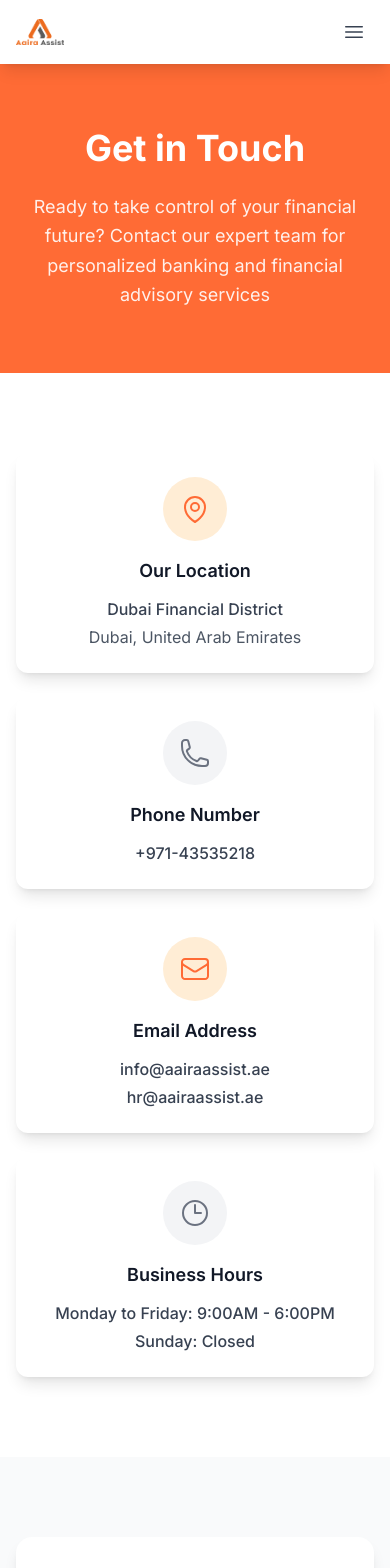
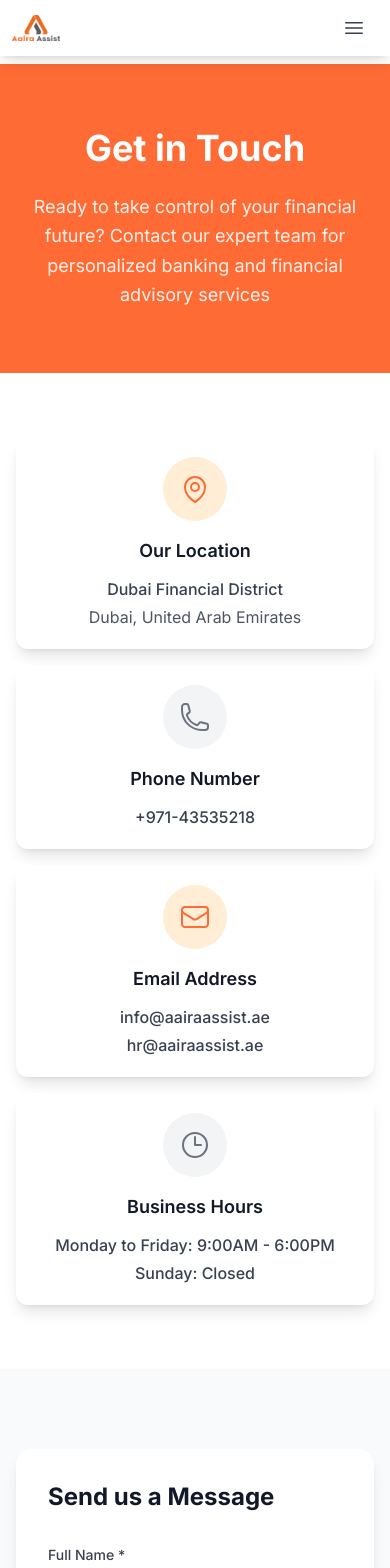
Before and after one commit to Sandanitin/AairaAssist, a React (Vite) app: page /contact in a window 390 px wide. Shown: the top 1568 px of the page. Built offline with nearby package versions, Linux system fonts and the light colour scheme.

Commit message:
feat(responsive): refine header tap targets, footer spacing, and contact cards for mobile

```diff
--- a/src/components/Contact.jsx
+++ b/src/components/Contact.jsx
@@ -80,11 +80,11 @@ const Contact = () => {
       </section>
 
        {/* Contact Information Section */}
-       <section className="py-20 bg-white">
+       <section className="py-16 md:py-20 bg-white">
          <div className="max-w-7xl mx-auto px-4 sm:px-6 lg:px-8">
-           <div className="grid grid-cols-1 md:grid-cols-2 lg:grid-cols-4 gap-6">
+           <div className="grid grid-cols-1 md:grid-cols-2 lg:grid-cols-4 gap-4 md:gap-6">
              {/* Our Location */}
-             <div className="bg-white rounded-xl shadow-lg p-6 text-center hover:shadow-xl transition-shadow duration-300">
+             <div className="bg-white rounded-xl shadow-lg p-5 md:p-6 text-center hover:shadow-xl transition-shadow duration-300">
                <div className="w-16 h-16 bg-primary-100 rounded-full flex items-center justify-center mx-auto mb-4">
                  <MapPinIcon className="w-8 h-8 text-primary-500" />
                </div>
@@ -96,7 +96,7 @@ const Contact = () => {
              </div>
 
              {/* Phone Number */}
-             <div className="bg-white rounded-xl shadow-lg p-6 text-center hover:shadow-xl transition-shadow duration-300">
+             <div className="bg-white rounded-xl shadow-lg p-5 md:p-6 text-center hover:shadow-xl transition-shadow duration-300">
                <div className="w-16 h-16 bg-secondary-100 rounded-full flex items-center justify-center mx-auto mb-4">
                  <PhoneIcon className="w-8 h-8 text-secondary-500" />
                </div>
@@ -105,7 +105,7 @@ const Contact = () => {
              </div>
 
              {/* Email Address */}
-             <div className="bg-white rounded-xl shadow-lg p-6 text-center hover:shadow-xl transition-shadow duration-300">
+             <div className="bg-white rounded-xl shadow-lg p-5 md:p-6 text-center hover:shadow-xl transition-shadow duration-300">
                <div className="w-16 h-16 bg-primary-100 rounded-full flex items-center justify-center mx-auto mb-4">
                  <EnvelopeIcon className="w-8 h-8 text-primary-500" />
                </div>
@@ -117,7 +117,7 @@ const Contact = () => {
              </div>
 
              {/* Business Hours */}
-             <div className="bg-white rounded-xl shadow-lg p-6 text-center hover:shadow-xl transition-shadow duration-300">
+             <div className="bg-white rounded-xl shadow-lg p-5 md:p-6 text-center hover:shadow-xl transition-shadow duration-300">
                <div className="w-16 h-16 bg-secondary-100 rounded-full flex items-center justify-center mx-auto mb-4">
                  <ClockIcon className="w-8 h-8 text-secondary-500" />
                </div>
--- a/src/components/Footer.jsx
+++ b/src/components/Footer.jsx
@@ -18,8 +18,8 @@ const Footer = () => {
 
   return (
     <footer className="bg-gray-900 text-white">
-      <div className="max-w-7xl mx-auto px-4 sm:px-6 lg:px-8 py-12">
-        <div className="grid grid-cols-1 md:grid-cols-3 gap-8">
+      <div className="max-w-7xl mx-auto px-4 sm:px-6 lg:px-8 py-10 sm:py-12">
+        <div className="grid grid-cols-1 md:grid-cols-3 gap-6 md:gap-8">
           {/* Company Info */}
           <div>
             <div className="mb-6">
@@ -29,7 +29,7 @@ const Footer = () => {
                 </div>
                 <h3 className="text-xl font-bold text-white">AairaAssist.ae</h3>
               </div>
-              <p className="text-gray-300 leading-relaxed text-sm mb-4">
+              <p className="text-gray-300 leading-relaxed text-sm sm:text-base mb-4">
                 Your trusted banking and financial advisory partner in Dubai. We provide comprehensive financial solutions to help you achieve your goals.
               </p>
               {/* Social Media Icons */}
@@ -55,13 +55,13 @@ const Footer = () => {
 
           {/* Quick Links */}
           <div>
-            <h4 className="text-xl font-bold text-white mb-6">Quick Links</h4>
-            <ul className="space-y-3">
+            <h4 className="text-xl font-bold text-white mb-4 sm:mb-6">Quick Links</h4>
+            <ul className="space-y-2 sm:space-y-3">
               {quickLinks.map((link, index) => (
                 <li key={index}>
                   <Link
                     to={link.href}
-                    className="text-gray-300 hover:text-white transition-colors duration-200 text-sm"
+                    className="text-gray-300 hover:text-white transition-colors duration-200 text-sm sm:text-base"
                   >
                     {link.name}
                   </Link>
@@ -72,7 +72,7 @@ const Footer = () => {
 
           {/* Contact Info */}
           <div>
-            <h4 className="text-xl font-bold text-white mb-6">Contact Info</h4>
+            <h4 className="text-xl font-bold text-white mb-4 sm:mb-6">Contact Info</h4>
             <div className="space-y-3">
               <div className="flex items-start">
                 <MapPinIcon className="w-5 h-5 text-white mr-3 mt-1" />
@@ -91,9 +91,9 @@ const Footer = () => {
         </div>
 
         {/* Bottom Section */}
-        <div className="border-t border-gray-700 mt-8 pt-6">
+        <div className="border-t border-gray-700 mt-6 sm:mt-8 pt-5 sm:pt-6">
           <div className="text-center">
-            <div className="text-gray-400 text-xs">
+            <div className="text-gray-400 text-xs sm:text-sm">
               © {currentYear} AairaAssist.ae. All rights reserved. | Banking & Financial Advisory Services in Dubai
             </div>
           </div>
--- a/src/components/Header.jsx
+++ b/src/components/Header.jsx
@@ -16,8 +16,8 @@ const Header = () => {
 
   return (
     <header className="bg-white shadow-lg fixed w-full top-0 z-50">
-      <nav className="mx-auto max-w-7xl px-4 sm:px-6 lg:px-8">
-        <div className="flex justify-between items-center h-16">
+      <nav className="mx-auto max-w-7xl px-3 sm:px-6 lg:px-8">
+        <div className="flex justify-between items-center h-14 sm:h-16">
           {/* Logo */}
           <div className="flex-shrink-0">
             <Link to="/">
@@ -48,7 +48,7 @@ const Header = () => {
           <div className="md:hidden">
             <button
               onClick={() => setIsMenuOpen(!isMenuOpen)}
-              className="inline-flex items-center justify-center p-2 rounded-md text-gray-700 hover:text-primary-500 hover:bg-gray-100 focus:outline-none focus:ring-2 focus:ring-inset focus:ring-primary-500"
+              className="inline-flex items-center justify-center p-3 rounded-md text-gray-700 hover:text-primary-500 hover:bg-gray-100 focus:outline-none focus:ring-2 focus:ring-inset focus:ring-primary-500 active:scale-95"
             >
               <span className="sr-only">Open main menu</span>
               {isMenuOpen ? (
@@ -68,7 +68,7 @@ const Header = () => {
                 <Link
                   key={item.name}
                   to={item.href}
-                  className={`block px-3 py-2 rounded-md text-base font-medium transition-colors duration-200 ${
+                  className={`block px-3 py-3 rounded-md text-base font-medium transition-colors duration-200 ${
                     location.pathname === item.href
                       ? 'text-primary-600 bg-primary-50'
                       : 'text-gray-700 hover:text-primary-500'
```
